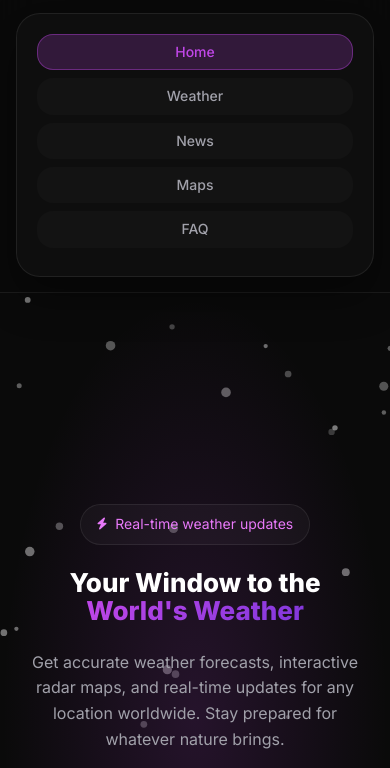
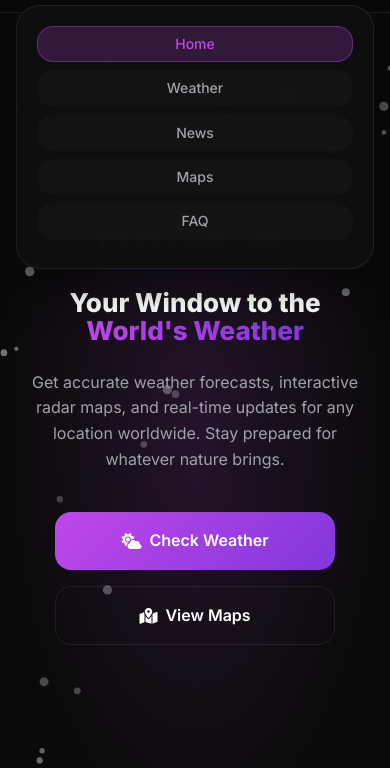
Before and after one commit to Sureshhere/weatherify, a website: page index.html in a window 390 px wide. Both pictures are taken after a click on the button 350 px from the left and 42 px from the top of the page. Shown: the part 73-841 px from the top of the page. Drawn offline with nearby package versions, Linux system fonts and the light colour scheme; no server answers; files whose address does not match are found by name.

Commit message:
mobile navbar fixed

```diff
--- a/style.css
+++ b/style.css
@@ -166,15 +166,24 @@ body {
 
 /* Mobile Dropdown Menu */
 @media (max-width: 991px) {
+    .navbar>.container {
+        position: relative;
+    }
+
     .navbar-collapse {
+        position: absolute;
+        top: 100%;
+        left: 16px;
+        right: 16px;
         background: rgba(15, 15, 15, 0.98);
         backdrop-filter: blur(20px);
         -webkit-backdrop-filter: blur(20px);
         border-radius: var(--radius-lg);
-        margin-top: 16px;
+        margin-top: 8px;
         padding: 20px;
         border: 1px solid var(--glass-border);
         box-shadow: 0 20px 40px rgba(0, 0, 0, 0.4);
+        z-index: 1000;
     }
 
     .navbar-nav {
```
